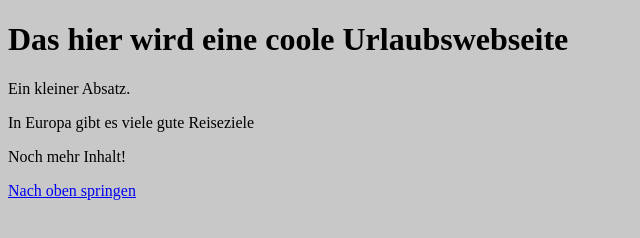
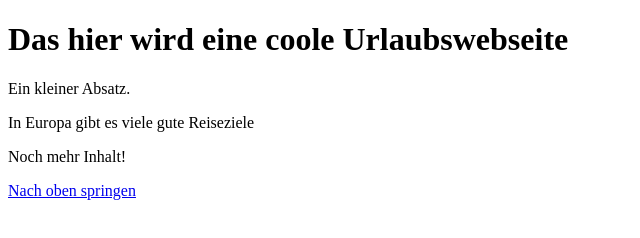
Before and after one commit to charles315test/mywebsite, a plain HTML site: page index.html in a window 1280 px wide. Shown: the whole page, without its empty margins (0-640 px from the left). Drawn offline with Linux system fonts and the light colour scheme.

Commit message:
Adding a background color

```diff
--- a/index.html
+++ b/index.html
@@ -5,7 +5,7 @@
     <meta name="viewport" content="width=device-width, initial-scale=1.0">
     <title>Coole Urlaubswebseite!</title>
   </head>
-  <body style="background-color: rgb(200, 200, 200)">
+  <body style="background-color: rgb(255, 255, 255)">
     <h1>Das hier wird eine coole Urlaubswebseite</h1>
     <p>Ein kleiner Absatz.</p>
     <p>In Europa gibt es viele gute Reiseziele</p>
```
